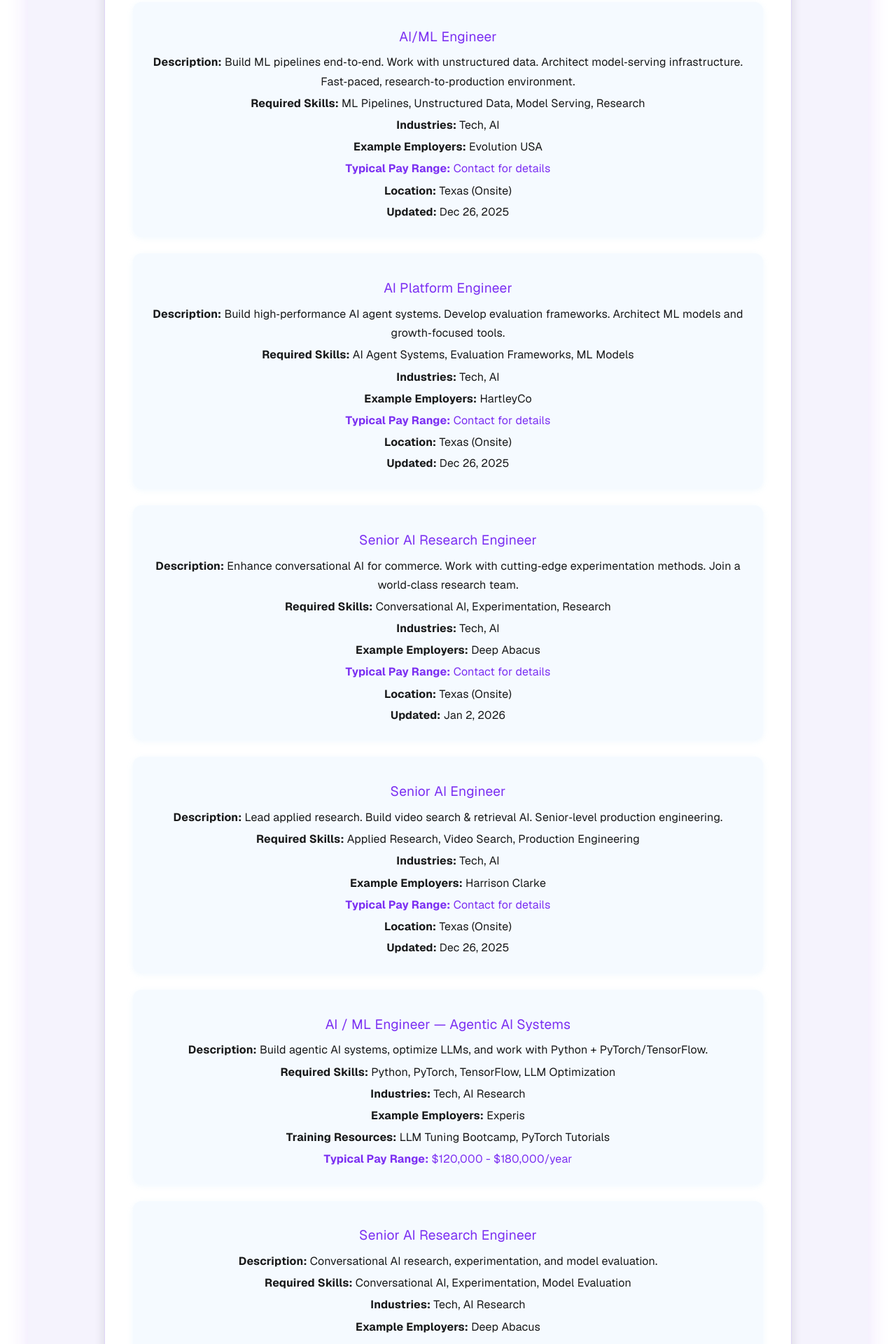
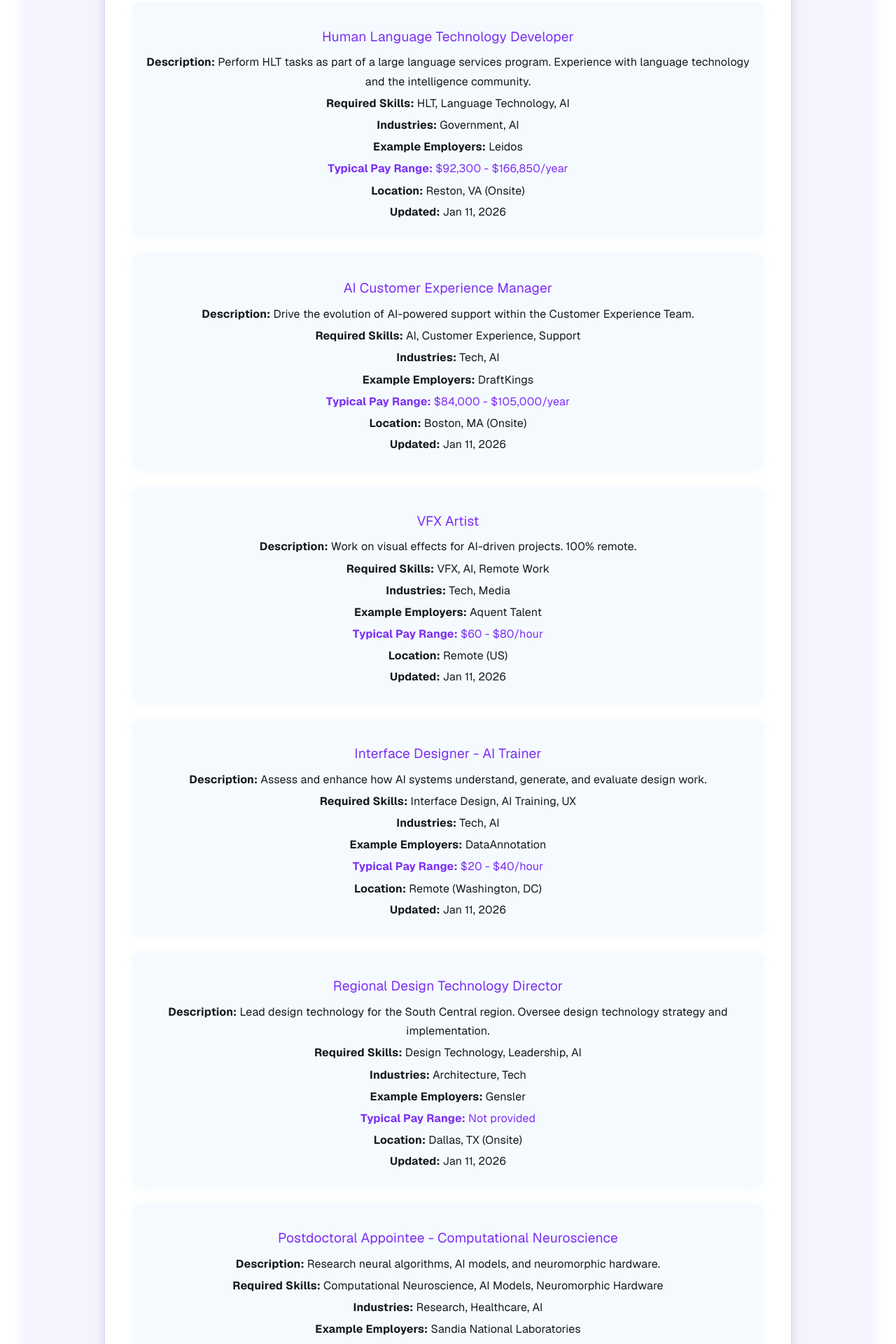
Before and after one commit to Shellzonit/auralis-sanctuary-, a Next.js app: page /new-ai-jobs in a window 1280 px wide. Shown: the part 760-2680 px from the top of the page at 70% size. Built offline with nearby package versions, Linux system fonts and the light colour scheme.

Commit message:
feat: add latest AI jobs and new data center news to AI jobs and states pages (Jan 2026)

```diff
--- a/app/new-ai-jobs/page.tsx
+++ b/app/new-ai-jobs/page.tsx
@@ -2,6 +2,160 @@
 import React from "react";
 
 export const NEW_AI_JOBS = [
+    {
+      title: "Secure AI/ML Delivery",
+      description: "Deploy, maintain, and scale ML models for the Department of Defense. Implement MLOps practices and support AI/ML solutions.",
+      skills: ["AI/ML", "MLOps", "Data Science", "Model Deployment"],
+      industries: ["Defense", "Government", "AI"],
+      employers: ["General Dynamics Information Technology"],
+      resources: [],
+      pay: "$148,750 - $201,250/year",
+      location: "Offutt AFB, NE (Onsite)",
+      updated: "Jan 11, 2026"
+    },
+    {
+      title: "Human Language Technology Developer",
+      description: "Perform HLT tasks as part of a large language services program. Experience with language technology and the intelligence community.",
+      skills: ["HLT", "Language Technology", "AI"],
+      industries: ["Government", "AI"],
+      employers: ["Leidos"],
+      resources: [],
+      pay: "$92,300 - $166,850/year",
+      location: "Reston, VA (Onsite)",
+      updated: "Jan 11, 2026"
+    },
+    {
+      title: "AI Customer Experience Manager",
+      description: "Drive the evolution of AI-powered support within the Customer Experience Team.",
+      skills: ["AI", "Customer Experience", "Support"],
+      industries: ["Tech", "AI"],
+      employers: ["DraftKings"],
+      resources: [],
+      pay: "$84,000 - $105,000/year",
+      location: "Boston, MA (Onsite)",
+      updated: "Jan 11, 2026"
+    },
+    {
+      title: "VFX Artist",
+      description: "Work on visual effects for AI-driven projects. 100% remote.",
+      skills: ["VFX", "AI", "Remote Work"],
+      industries: ["Tech", "Media"],
+      employers: ["Aquent Talent"],
+      resources: [],
+      pay: "$60 - $80/hour",
+      location: "Remote (US)",
+      updated: "Jan 11, 2026"
+    },
+    {
+      title: "Interface Designer - AI Trainer",
+      description: "Assess and enhance how AI systems understand, generate, and evaluate design work.",
+      skills: ["Interface Design", "AI Training", "UX"],
+      industries: ["Tech", "AI"],
+      employers: ["DataAnnotation"],
+      resources: [],
+      pay: "$20 - $40/hour",
+      location: "Remote (Washington, DC)",
+      updated: "Jan 11, 2026"
+    },
+    {
+      title: "Regional Design Technology Director",
+      description: "Lead design technology for the South Central region. Oversee design technology strategy and implementation.",
+      skills: ["Design Technology", "Leadership", "AI"],
+      industries: ["Architecture", "Tech"],
+      employers: ["Gensler"],
+      resources: [],
+      pay: "Not provided",
+      location: "Dallas, TX (Onsite)",
+      updated: "Jan 11, 2026"
+    },
+    {
+      title: "Postdoctoral Appointee - Computational Neuroscience",
+      description: "Research neural algorithms, AI models, and neuromorphic hardware.",
+      skills: ["Computational Neuroscience", "AI Models", "Neuromorphic Hardware"],
+      industries: ["Research", "Healthcare", "AI"],
+      employers: ["Sandia National Laboratories"],
+      resources: [],
+      pay: "Not provided",
+      location: "Albuquerque, NM (Onsite)",
+      updated: "Jan 11, 2026"
+    },
+    {
+      title: "Postdoctoral Research Fellow - Biomedical Informatics",
+      description: "Lead research projects focused on digital twins and simulation-based modeling in healthcare.",
+      skills: ["Biomedical Informatics", "Digital Twins", "Simulation"],
+      industries: ["Healthcare", "AI", "Research"],
+      employers: ["UTHealth Houston"],
+      resources: [],
+      pay: "Not provided",
+      location: "Houston, TX (Onsite)",
+      updated: "Jan 11, 2026"
+    },
+    {
+      title: "Cloud Solutions Architect (AWS, ML, AI & Deep Learning)",
+      description: "Architect and deliver cloud-based AI/ML and deep learning solutions for Texas Health & Human Services Commission.",
+      skills: ["AWS", "ML", "AI", "Deep Learning"],
+      industries: ["Healthcare", "Tech", "AI"],
+      employers: ["Esolvit Inc."],
+      resources: [],
+      pay: "$100.75 - $110.34/hour",
+      location: "Austin, TX (Hybrid)",
+      updated: "Jan 11, 2026"
+    },
+    {
+      title: "AI Solutions Lead",
+      description: "Deliver high-value AI solutions as a hands-on builder and program lead.",
+      skills: ["AI Solutions", "Program Lead", "Builder"],
+      industries: ["Tech", "AI"],
+      employers: ["LCS"],
+      resources: [],
+      pay: "$128,000 - $160,000/year",
+      location: "Des Moines, IA (Onsite)",
+      updated: "Jan 11, 2026"
+    },
+    {
+      title: "Computer Scientist - Object Based Intelligence (OBI) Analytic Efficiency",
+      description: "Integrate or code algorithms to support Government intelligence search and discovery missions.",
+      skills: ["Algorithms", "Object Based Intelligence", "AI"],
+      industries: ["Government", "AI"],
+      employers: ["Peraton"],
+      resources: [],
+      pay: "$104,000 - $166,000/year",
+      location: "Herndon, VA (Onsite)",
+      updated: "Jan 11, 2026"
+    },
+    {
+      title: "Staff AI Engineer",
+      description: "Work with senior technology and business executives to evaluate and build AI opportunities across the business.",
+      skills: ["AI Engineering", "Business", "Tech"],
+      industries: ["Tech", "AI"],
+      employers: ["Invitation Homes"],
+      resources: [],
+      pay: "$118,800 - $205,920/year",
+      location: "Dallas, TX (Onsite)",
+      updated: "Jan 11, 2026"
+    },
+    {
+      title: "AI Planning Research Scientist",
+      description: "Solve real-world planning problems using threat intelligence research and advanced AI planning.",
+      skills: ["AI Planning", "Threat Intelligence", "Research"],
+      industries: ["Tech", "AI", "Research"],
+      employers: ["Peraton"],
+      resources: [],
+      pay: "$112,000 - $179,000/year",
+      location: "Silver Spring, MD (Hybrid)",
+      updated: "Jan 11, 2026"
+    },
+    {
+      title: "Project Manager Engineer",
+      description: "Apply engineering or scientific expertise to deliver new and innovative solutions for the CIA.",
+      skills: ["Project Management", "Engineering", "AI"],
+      industries: ["Government", "AI"],
+      employers: ["Central Intelligence Agency"],
+      resources: [],
+      pay: "$69,923 - $185,234/year",
+      location: "Washington, DC (Onsite)",
+      updated: "Jan 11, 2026"
+    },
   {
     title: "AI Engineer – Voice",
     description: "Design and deploy voice‑driven AI systems. Scale conversational AI across thousands of interactions. Work on production‑level voice models.",
```
Also changed, not shown: app/states/page.tsx (+14 -0 lines).
